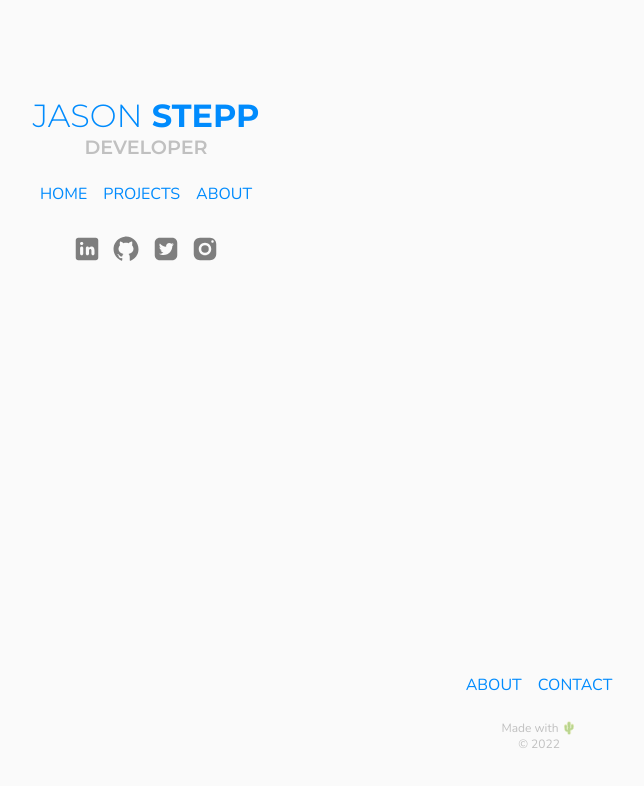
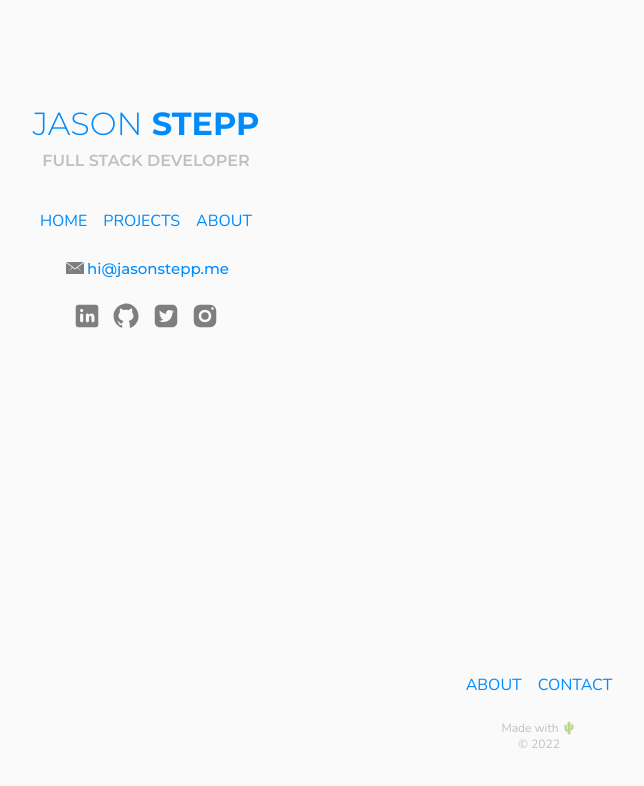
Before and after one commit to steppjason/jasonstepp-vue, a Vue app: page / in a window 1280 px wide. Before the commit this address had no page. Shown: the top 786 px of the page, without its empty margins (101-745 px from the left). Built offline with nearby package versions, Linux system fonts and the light colour scheme.

Commit message:
Updated social icons, added email

```diff
--- a/public/index.html
+++ b/public/index.html
@@ -8,9 +8,10 @@
     <title><%= htmlWebpackPlugin.options.title %></title>
     <link rel="preconnect" href="https://fonts.googleapis.com">
     <link rel="preconnect" href="https://fonts.gstatic.com" crossorigin>
+    <link rel="preload" as="style" href="https://fonts.googleapis.com/css2?family=Montserrat:ital,wght@0,100;0,200;0,300;0,400;0,500;0,600;0,700;0,800;0,900;1,100;1,200;1,300;1,400;1,500;1,600;1,700;1,800;1,900&family=Nunito:ital,wght@0,200;0,300;0,400;0,500;0,600;0,700;0,800;0,900;1,200;1,300;1,400;1,500;1,600;1,700;1,800;1,900&display=swap" rel="stylesheet">
     <link href="https://fonts.googleapis.com/css2?family=Montserrat:ital,wght@0,100;0,200;0,300;0,400;0,500;0,600;0,700;0,800;0,900;1,100;1,200;1,300;1,400;1,500;1,600;1,700;1,800;1,900&family=Nunito:ital,wght@0,200;0,300;0,400;0,500;0,600;0,700;0,800;0,900;1,200;1,300;1,400;1,500;1,600;1,700;1,800;1,900&display=swap" rel="stylesheet">
   </head>
-  <body onload="pageLoad();">
+  <body >
     <noscript>
       <strong>We're sorry but <%= htmlWebpackPlugin.options.title %> doesn't work properly without JavaScript enabled. Please enable it to continue.</strong>
     </noscript>
--- a/src/assets/styles/_root.scss
+++ b/src/assets/styles/_root.scss
@@ -3,7 +3,13 @@
     flex-wrap: wrap;
     max-width: 1200px;
     margin: auto;
-    height:100%
+    height:100%;
+
+    -webkit-transition: none !important;
+    -moz-transition: none !important;
+    -ms-transition: none !important;
+    -o-transition: none !important;
+    transition: none !important;
 }
 
 *{
@@ -23,6 +29,7 @@ body{
 h1,h2,h3,h4,h5,h6{
     color: var(--secondary-color);
     font-family: 'Montserrat', sans-serif;
+    margin:0.5rem 0;
 }
 
 a{
@@ -97,8 +104,18 @@ nav>ul>li, footer>ul>li, .socials>ul>li{
 .header-subtitle{
     text-transform: uppercase;
     font-weight:600;
-    font-size: 1.2rem;
+    font-size: 1rem;
     color: var(--tertiary-color);
+    margin-bottom:2rem;
+}
+
+.email a{
+    font-family: 'Montserrat', sans-serif;
+    /*text-transform: uppercase;*/
+    font-weight: 500;
+    font-size: 0.94rem;
+    color: var(--secondary-color);
+    vertical-align: middle;
 }
 
 
@@ -143,7 +160,7 @@ nav>ul>li, footer>ul>li, .socials>ul>li{
 
 .icon path, .icon circle, .icon rect, .icon polygon, .icon polyline{
     fill:var(--primary-color);
-    transition: fill 1s;
+    /*transition: fill 1s;*/
 }
 
 .icon polyline, .icon polygon{
@@ -163,15 +180,15 @@ nav>ul>li, footer>ul>li, .socials>ul>li{
     fill:none;
 }
 
+.email-icon{
+    width:24px;
+    vertical-align: middle;
+}
 
 /*  Remove transitions  */
 
 .preload *{
-    -webkit-transition: none !important;
-    -moz-transition: none !important;
-    -ms-transition: none !important;
-    -o-transition: none !important;
-    transition: none !important;
+
 }
 
 
--- a/src/components/Header.vue
+++ b/src/components/Header.vue
@@ -1,7 +1,7 @@
 <template>
   <header>
     <h1 class="header-name"><span>Jason</span> Stepp</h1>
-    <h2 class="header-subtitle">Developer</h2>
+    <h2 class="header-subtitle">Full Stack Developer</h2>
     <nav>
       <ul>
         <li><router-link to="/">Home</router-link></li>
@@ -9,6 +9,9 @@
         <li><router-link to="/about">About</router-link></li>
       </ul>
     </nav>
+    <div class="email">
+      <svg class="icon email-icon" style="enable-background:new 0 0 512 512;" version="1.1" viewBox="0 0 512 512" width="512px" xml:space="preserve" xmlns="http://www.w3.org/2000/svg" xmlns:xlink="http://www.w3.org/1999/xlink"><g><polygon points="448,384 448,141.8 316.9,241.6 385,319 383,321 304.1,251.4 256,288 207.9,251.4 129,321 127,319 195,241.6    64,142 64,384  "/><polygon points="439.7,128 72,128 256,267.9  "/></g></svg>
+      <a href="mailto:hi@jasonstepp.me">hi@jasonstepp.me</a></div>
     <div class="socials">
       <ul>
         <li><a title="LinkedIn - Jason Stepp" href="https://www.linkedin.com/in/steppjason/" target="_blank"><svg class="icon" xmlns="http://www.w3.org/2000/svg"  viewBox="0 0 24 24"><path d="M19,3H5C3.895,3,3,3.895,3,5v14c0,1.105,0.895,2,2,2h14c1.105,0,2-0.895,2-2V5C21,3.895,20.105,3,19,3z M7.738,17L7.738,17 c-0.697,0-1.262-0.565-1.262-1.262v-4.477C6.477,10.565,7.042,10,7.738,10h0C8.435,10,9,10.565,9,11.262v4.477 C9,16.435,8.435,17,7.738,17z M7.694,8.717c-0.771,0-1.286-0.514-1.286-1.2s0.514-1.2,1.371-1.2c0.771,0,1.286,0.514,1.286,1.2 S8.551,8.717,7.694,8.717z M16.779,17L16.779,17c-0.674,0-1.221-0.547-1.221-1.221v-2.605c0-1.058-0.651-1.174-0.895-1.174 s-1.058,0.035-1.058,1.174v2.605c0,0.674-0.547,1.221-1.221,1.221h-0.081c-0.674,0-1.221-0.547-1.221-1.221v-4.517 c0-0.697,0.565-1.262,1.262-1.262h0c0.697,0,1.262,0.565,1.262,1.262c0,0,0.282-1.262,2.198-1.262C17.023,10,18,10.977,18,13.174 v2.605C18,16.453,17.453,17,16.779,17z"/></svg></a></li>
```
